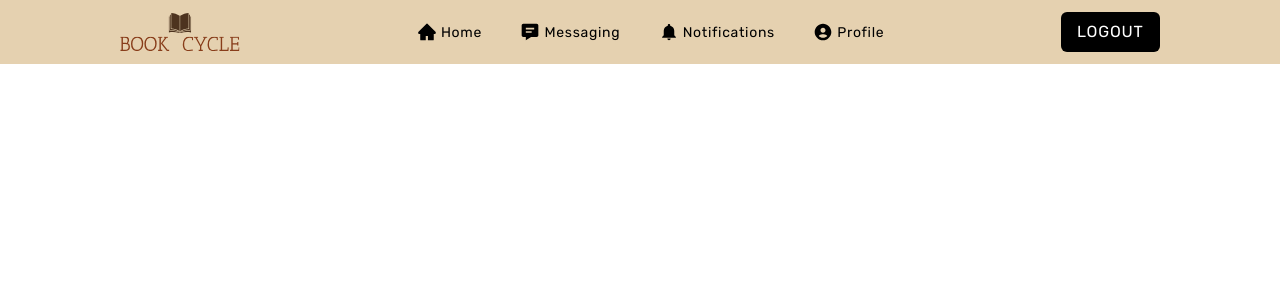
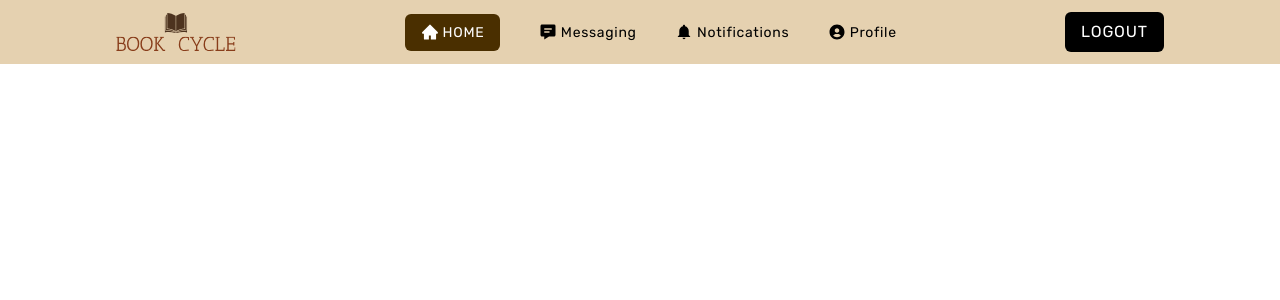
Before and after one commit to hilarytn/Book-Cycle_App, a React (Vite) app in the folder client/: page / in a window 1280 px wide. Shown: the top 300 px of the page. Built offline with nearby package versions, Linux system fonts and the light colour scheme.

Commit message:
done with navigation header

```diff
--- a/client/src/App.tsx
+++ b/client/src/App.tsx
@@ -1,13 +1,14 @@
 import { BrowserRouter as Router, Route, Routes } from "react-router-dom"
 import { ToastContainer } from "react-toastify"
 
-import { PrivateRoute } from "./components"
+import { PrivateRoute, Navbar } from "./components"
 import { LoginPage, HomePage } from "./pages"
 
 
 const App: React.FC = () => {
   return (
     <div>
+      <Navbar />
       <Router>
         <Routes>
           <Route element={<PrivateRoute />}>
--- a/client/src/components/Navbar.tsx
+++ b/client/src/components/Navbar.tsx
@@ -1,6 +1,16 @@
+import { useSelector } from 'react-redux'
+import { selectPage } from '../redux/features/userSlice'
+
 import { images, icons } from '../utils/assets'
+import PageEnum from '../utils/enums'
+
 
 const Navbar = () => {
+
+    const page = useSelector(selectPage)
+    const activeStyling = 'bg-secondary text-white px-4 py-2 rounded-md tracking-wider uppercase flex items-center gap-1 tracking-wider cursor-pointer'
+
+
   return (
     <header className="fixed top-0 w-full bg-primary">
         <nav className="flex justify-around items-center w-[100%] px-8 py-3">
@@ -12,25 +22,25 @@ const Navbar = () => {
             </div>
             <div>
                 <ul className='flex justify-center items-center gap-[3vw] text-[14px] text-black'>
-                    <li className='flex items-center gap-1 tracking-wider cursor-pointer hover:border-b hover:pb-2 delay-100'>
+                    <li className={page === PageEnum.Home ? activeStyling :`flex items-center gap-1 tracking-wider cursor-pointer hover:border-b hover:pb-2 delay-100`}>
                         <icons.homeIcon
-                            className='text-xl'
+                            className='text-lg'
                         />
                         <p>Home</p>
                     </li>
-                    <li className='flex items-center gap-1 tracking-wider cursor-pointer hover:border-b hover:pb-2 delay-100'>
+                    <li className={page === PageEnum.Messaging ? activeStyling :`flex items-center gap-1 tracking-wider cursor-pointer hover:border-b hover:pb-2 delay-100`}>
                         <icons.messageIcon
-                            className='text-xl'
+                            className='text-lg'
                         />
                         Messaging</li>
-                    <li className='flex items-center gap-1 tracking-wider cursor-pointer hover:border-b hover:pb-2 delay-100'>
+                        <li className={page === PageEnum.Notification ? activeStyling :`flex items-center gap-1 tracking-wider cursor-pointer hover:border-b hover:pb-2 delay-100`}>
                         <icons.notificationIcon
-                            className='text-xl'
+                            className='text-lg'
                         />
                         Notifications</li>
-                    <li className='flex items-center gap-1 tracking-wider cursor-pointer hover:border-b hover:pb-2 delay-100'>
+                        <li className={page === PageEnum.Profile ? activeStyling :`flex items-center gap-1 tracking-wider cursor-pointer hover:border-b hover:pb-2 delay-100`}>
                         <icons.userIcon
-                            className='text-xl'
+                            className='text-lg'
                         />
                         Profile</li>
                 </ul>
--- a/client/src/pages/App/HomePage.tsx
+++ b/client/src/pages/App/HomePage.tsx
@@ -1,10 +1,18 @@
-import { Navbar } from '../../components'
+import { useDispatch } from 'react-redux'
+import { useEffect } from 'react'
 
+import { setCurrentPage } from '../../redux/features/userSlice'
+import PageEnum from '../../utils/enums'
 
 const HomePage = () => {
+    const dispatch = useDispatch()
+
+    useEffect(() => {
+        dispatch(setCurrentPage(PageEnum.Home))
+    },[dispatch])
+
   return (
     <div>
-        <Navbar />
     </div>
   )
 }
--- /dev/null
+++ b/client/src/utils/enums.ts
@@ -0,0 +1,9 @@
+
+enum PageEnum {
+    Home = 'HOME',
+    Messaging = 'MESSAGING',
+    Notification = 'NOTIFICATION',
+    Profile = 'PROFILE',
+}
+
+export default PageEnum;
```
